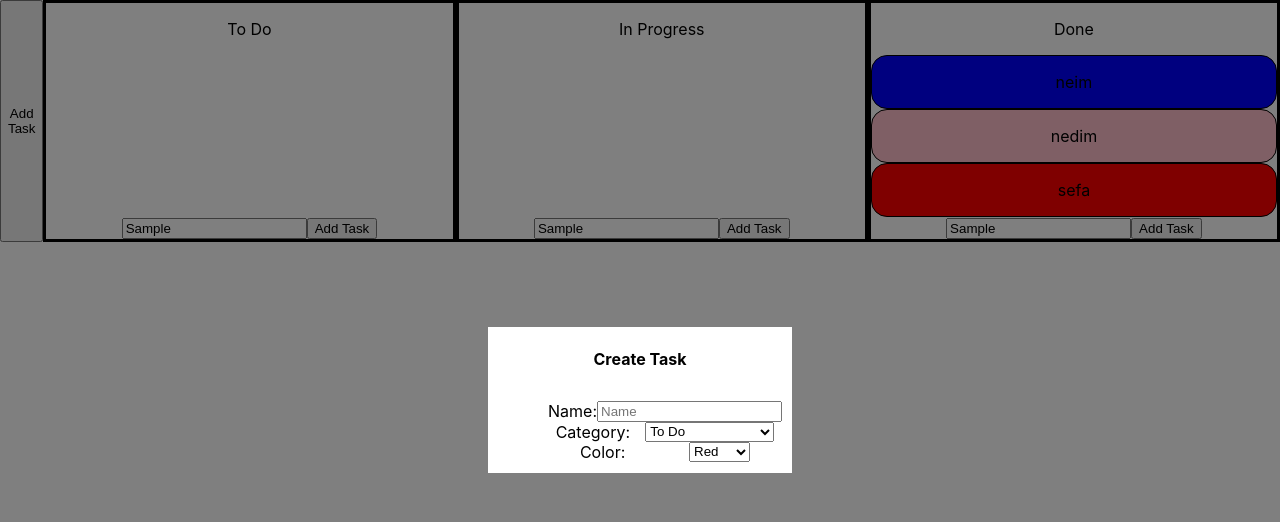
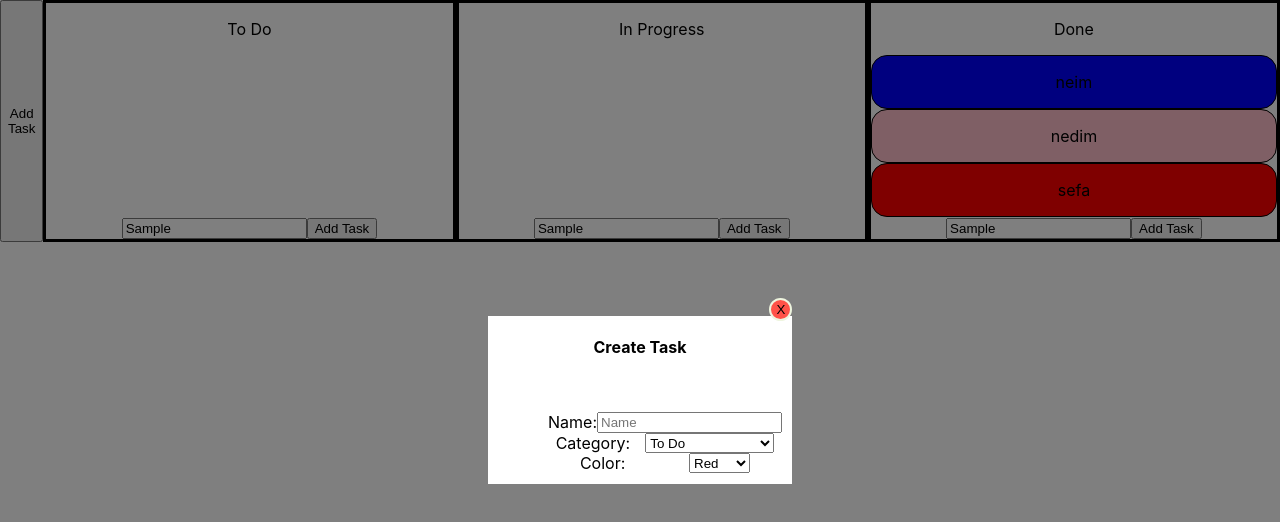
Before and after one commit to NedimRamicevic/trello, a React (Create React App) app: page / in a window 1280 px wide. Both pictures are taken after typing "Sample", "Sample", "Sample" into the empty fields and a click on the button "Add Task". Shown: the top 522 px of the page. Built offline with nearby package versions, Linux system fonts and the light colour scheme.

Commit message:
changesOnAddItem

```diff
--- a/src/App.css
+++ b/src/App.css
@@ -71,6 +71,7 @@
   background-color: white;
 }
 .moda-header{
+
   padding: 10px;
 }
 .modal-body{
@@ -87,3 +88,13 @@
   flex-direction: row;
   justify-content: space-around;
 }
+.close-btn{
+  position: relative;
+	width: 23px;
+	height: 23px;
+	border: 2px solid #eef5df;
+	background-color: #ff5248;
+	border-radius: 50%;
+  right: -140px;
+  top: -80px;
+}
--- a/src/Components/AddItemModal.js
+++ b/src/Components/AddItemModal.js
@@ -50,6 +50,7 @@ function AddItemModal({close}) {
             <div className="modal-content" >
                 <div className="modal-header" >
                     <h4 className="modal-title" >Create Task</h4>
+                    <button className="close-btn" onClick={()=>close(false)} >X</button>
                 </div>
                 <div className="modal-body">
                     <div className="name">
```
